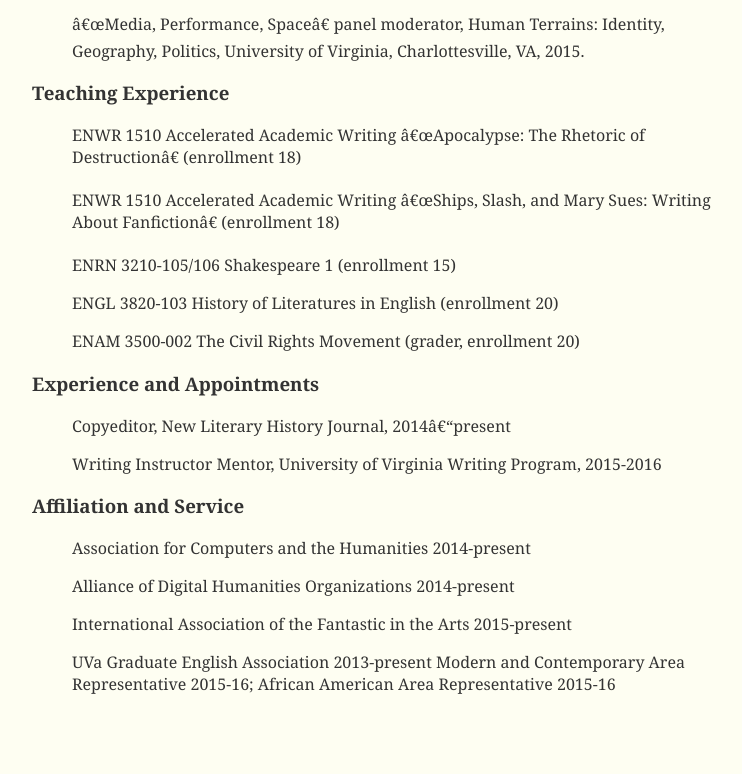
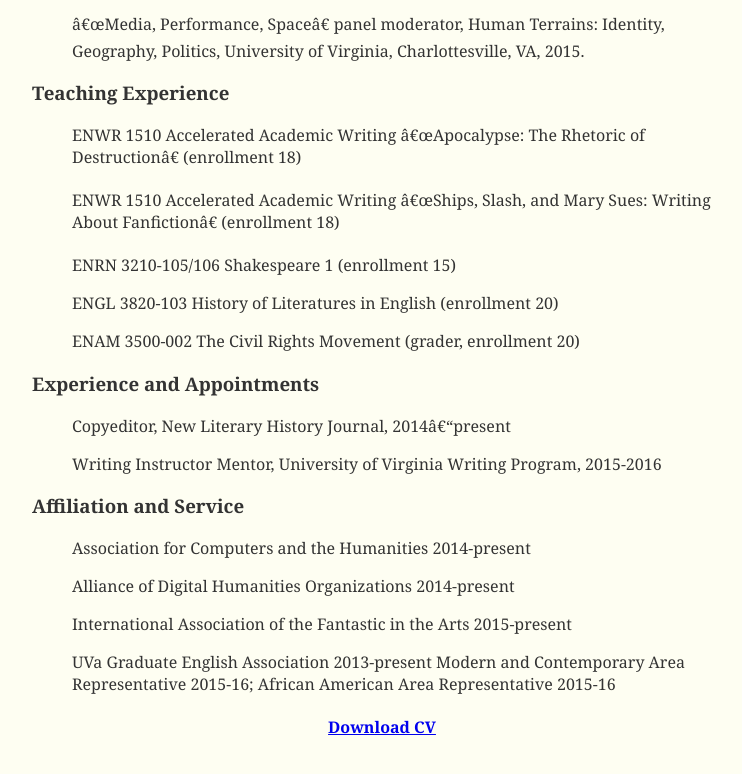
Before and after one commit to alycollins/alycollins.github.io, a plain HTML site: page index.html in a window 1280 px wide. Shown: the part 959-1733 px from the top of the page, without its empty margins (258-1000 px from the left). Before the commit the page ends 1704 px from the top, so only its background shows below. Drawn offline with Linux system fonts and the light colour scheme.

Commit message:
Added a pdf link

```diff
--- a/index.html
+++ b/index.html
@@ -51,3 +51,5 @@
 <ol>Alliance of Digital Humanities Organizations 2014-present</ol>
 <ol>International Association of the Fantastic in the Arts 2015-present</ol>
 <ol>UVa Graduate English Association 2013-present Modern and Contemporary Area Representative 2015-16; African American Area Representative 2015-16</ol>
+
+<h4><center><a href="CV_AlyssaDCollins.pdf">Download CV </a></center></h4>
--- a/style.css
+++ b/style.css
@@ -22,3 +22,8 @@
   border-radius: 20px;
   color: dimgray;*/
 }
+ h4 {
+   font-family: Georgia, serif;
+   color: #333333;
+
+ }
```
